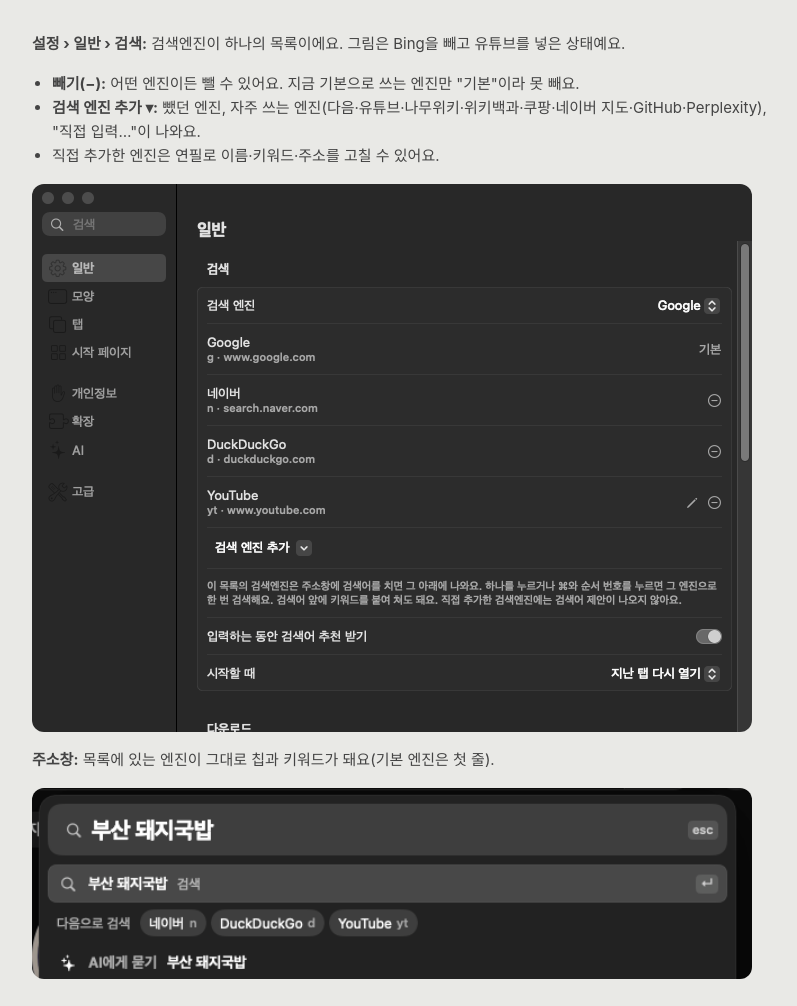
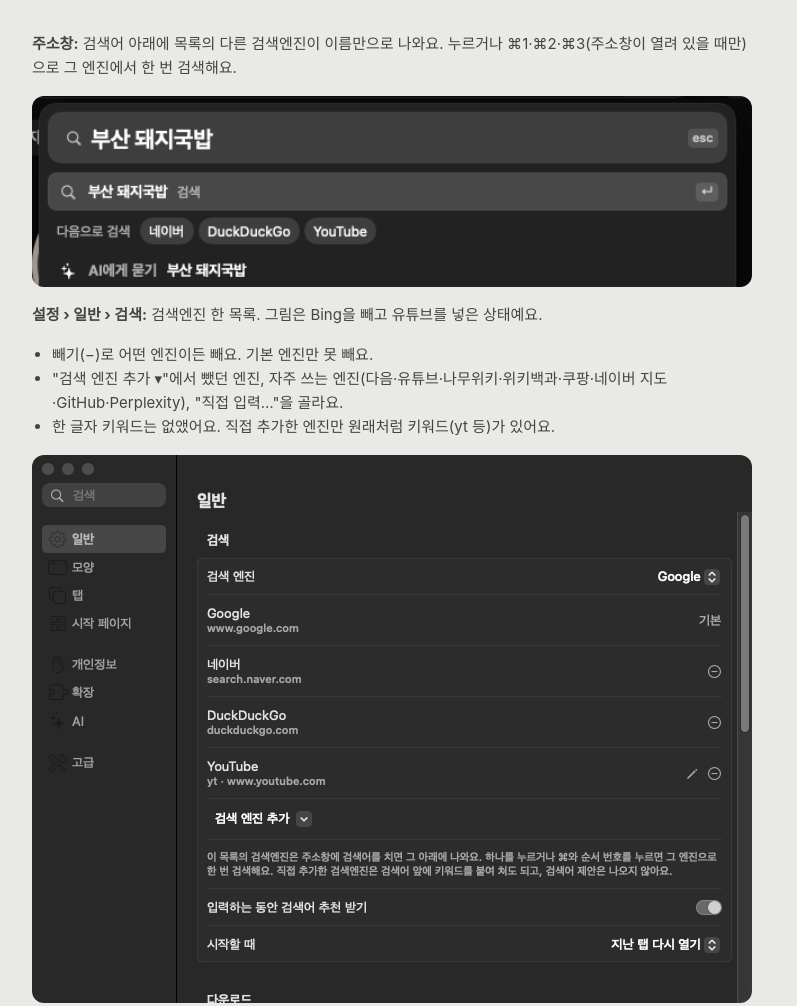
Before and after one commit to namekun/Changmun, a plain HTML site: page docs/preview/engines/index.html in a window 1280 px wide. Shown: the whole page, without its empty margins (248-1045 px from the left). Drawn offline with Linux system fonts and the light colour scheme.

Commit message:
Show the engine row without keywords in the preview.

```diff
--- a/docs/preview/engines/index.html
+++ b/docs/preview/engines/index.html
@@ -9,12 +9,12 @@
   img { display: block; width: 100%; max-width: 720px; height: auto; margin: 16px auto 0; border-radius: 12px; }
   p, ul { max-width: 720px; margin: 16px auto 0; color: #444; }
 </style>
-<p><b>설정 › 일반 › 검색:</b> 검색엔진이 하나의 목록이에요. 그림은 Bing을 빼고 유튜브를 넣은 상태예요.</p>
+<p><b>주소창:</b> 검색어 아래에 목록의 다른 검색엔진이 이름만으로 나와요. 누르거나 ⌘1·⌘2·⌘3(주소창이 열려 있을 때만)으로 그 엔진에서 한 번 검색해요.</p>
+<img src="app-3.png" alt="주소창의 검색엔진 칩">
+<p><b>설정 › 일반 › 검색:</b> 검색엔진 한 목록. 그림은 Bing을 빼고 유튜브를 넣은 상태예요.</p>
 <ul>
-  <li><b>빼기(−):</b> 어떤 엔진이든 뺄 수 있어요. 지금 기본으로 쓰는 엔진만 "기본"이라 못 빼요.</li>
-  <li><b>검색 엔진 추가 ▾:</b> 뺐던 엔진, 자주 쓰는 엔진(다음·유튜브·나무위키·위키백과·쿠팡·네이버 지도·GitHub·Perplexity), "직접 입력…"이 나와요.</li>
-  <li>직접 추가한 엔진은 연필로 이름·키워드·주소를 고칠 수 있어요.</li>
+  <li>빼기(−)로 어떤 엔진이든 빼요. 기본 엔진만 못 빼요.</li>
+  <li>"검색 엔진 추가 ▾"에서 뺐던 엔진, 자주 쓰는 엔진(다음·유튜브·나무위키·위키백과·쿠팡·네이버 지도·GitHub·Perplexity), "직접 입력…"을 골라요.</li>
+  <li>한 글자 키워드는 없앴어요. 직접 추가한 엔진만 원래처럼 키워드(yt 등)가 있어요.</li>
 </ul>
-<img src="list-settings.png" alt="설정의 검색엔진 목록">
-<p><b>주소창:</b> 목록에 있는 엔진이 그대로 칩과 키워드가 돼요(기본 엔진은 첫 줄).</p>
-<img src="list-app.png" alt="주소창의 검색엔진 칩">
+<img src="settings-3.png" alt="설정의 검색엔진 목록">
```
Also changed, not shown: docs/preview/engines/app-3.png (added), docs/preview/engines/list-app.png (deleted), docs/preview/engines/list-settings.png (deleted), docs/preview/engines/settings-3.png (added).
